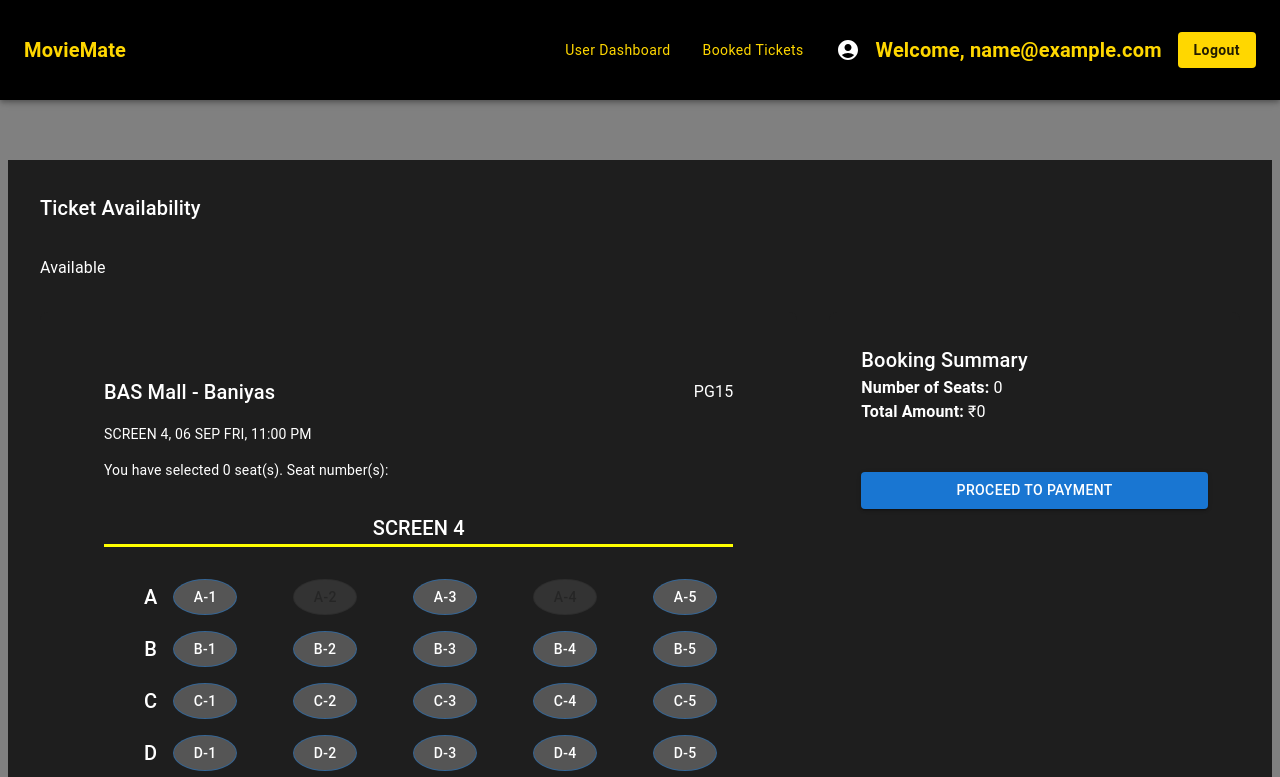
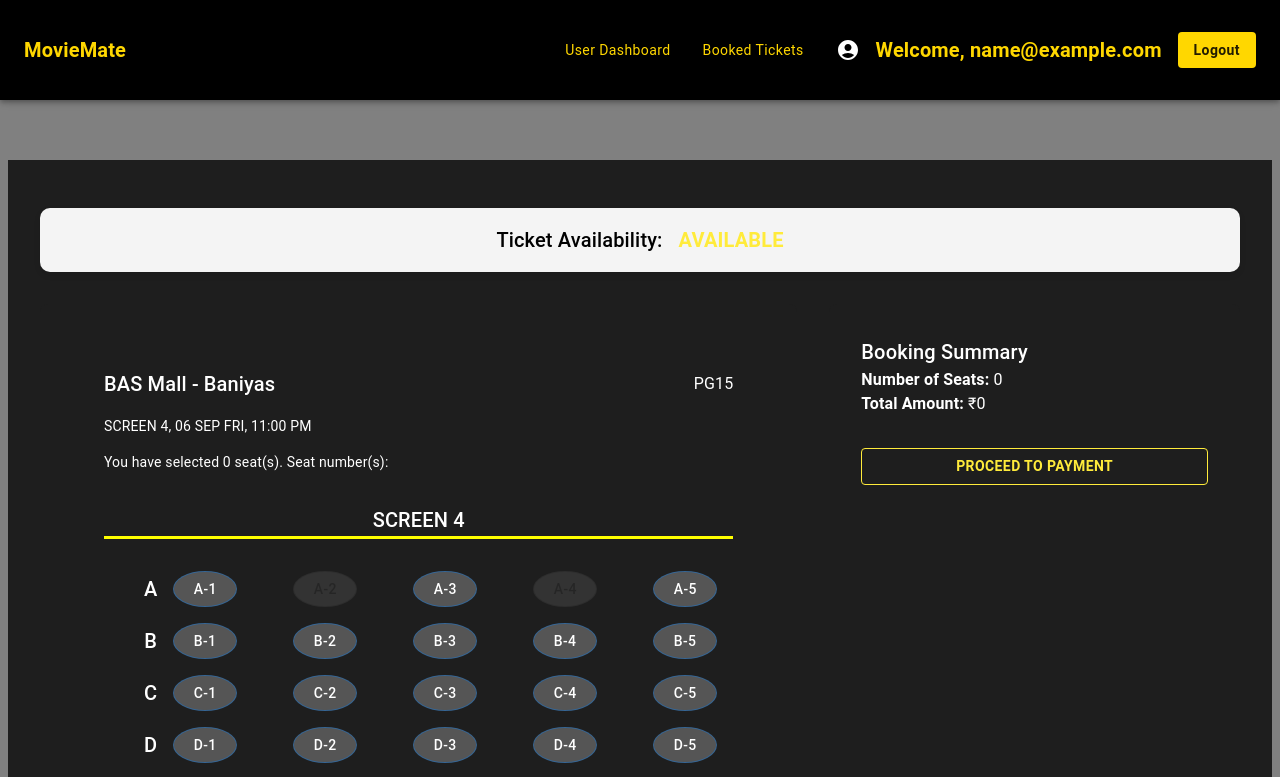
Before and after one commit to Preethuakhilraj/MovieMate-Week2, a React (Vite) app in the folder Frontend/: page /movies/1/book-ticket in a window 1280 px wide. Shown: the top 777 px of the page. Built offline with nearby package versions, Linux system fonts and the light colour scheme; sample sign-in values are in the browser's storage.

Commit message:
update bookticket

```diff
--- a/Frontend/src/Pages/Bookticket.jsx
+++ b/Frontend/src/Pages/Bookticket.jsx
@@ -156,12 +156,170 @@
 //     </Box>
 //   );
 // }import { useState, useEffect } from "react";
+// import { useState, useEffect } from "react";
+// import { Box, Typography, Button } from "@mui/material";
+// import SeatSelection from "./SeatSelection";
+// import axiosInstance from "./axiosinterceptor";
+// import RenderRazorpay from "./Payment";
+// import { useNavigate, useParams } from "react-router-dom";
+
+// export default function BookTicket() {
+//   const { id } = useParams(); // Ensure the parameter name matches exactly with your route definition.
+//   const [selectedSeats, setSelectedSeats] = useState([]);
+//   const [ticketStatus, setTicketStatus] = useState("Available");
+//   const [displayRazorpay, setDisplayRazorpay] = useState(false);
+//   const [orderDetails, setOrderDetails] = useState({});
+//   const ticketPrice = 100;
+//   const navigate = useNavigate();
+
+//   const RAZORPAY_KEY_ID = "rzp_test_MWAJneIEOdvo1h";  // Move KeyID to a constant or environment variable
+
+//   useEffect(() => {
+//     console.log("Movie ID from useParams:", id); // Helpful for debugging
+//   }, [id]);
+
+//   useEffect(() => {
+//     // Update ticket status based on selected seats count
+//     if (selectedSeats.length === 0) {
+//       setTicketStatus("Available");
+//     } else if (selectedSeats.length < 10) {
+//       setTicketStatus("Fast Filling");
+//     } else {
+//       setTicketStatus("Housefull");
+//     }
+//   }, [selectedSeats]);
+
+//   const handleSeatSelection = (seats) => {
+//     setSelectedSeats(seats); // Update selected seats
+//   };
+
+//   const handleCreateOrder = async (amount, currency) => {
+//     try {
+//       const response = await axiosInstance.post("/payment/order", {
+//         amount,
+//         currency,
+//       });
+//       console.log("Backend order creation response:", response.data);
+
+//       if (response.data && response.data.id) {
+//         setOrderDetails({
+//           orderId: response.data.id,
+//           currency: response.data.currency,
+//           amount: response.data.amount,
+//         });
+//         setDisplayRazorpay(true);  // Trigger Razorpay modal once order is created
+//       } else {
+//         console.error("Invalid order data from backend:", response.data);
+//         alert("Failed to create payment order. Please try again.");
+//       }
+//     } catch (error) {
+//       console.error("Error while creating payment order:", error.response?.data || error.message);
+//       alert("Failed to create payment order. Please try again.");
+//     }
+//   };
+
+//   const handlePaymentSuccess = async (paymentDetails) => {
+//     setDisplayRazorpay(false);  // Close Razorpay modal
+//     const user = JSON.parse(localStorage.getItem("user")); // Retrieve user data from local storage
+
+//     if (!user) {
+//       alert("User not found. Please log in again.");
+//       return;
+//     }
+
+//     try {
+//       const response = await axiosInstance.post(`/booking/bookticket/${id}`, {
+//         seats: selectedSeats,
+//         email: user.email,
+//         paymentDetails,  // Pass payment details for record keeping if necessary
+//       });
+
+//       alert(`Tickets booked successfully! Confirmation sent to ${user.email}`);
+//       const seatNumbers = response.data.seats;
+//       navigate("/success", { state: { seatNumbers } }); // Redirect to success page with seat details
+//       setSelectedSeats([]);  // Clear selected seats after booking
+//       window.location.reload();
+//     } catch (error) {
+//       console.error("Error booking tickets:", error);
+//       alert("Error booking tickets, please try again.");
+//     }
+//   };
+
+//   const handleClosePayment = () => {
+//     setDisplayRazorpay(false);  // Close the Razorpay modal if payment is cancelled
+//   };
+
+//   const totalAmount = selectedSeats.length * ticketPrice;  // Calculate total amount
+
+//   return (
+//     <Box
+//       p={4}
+//       marginTop={20}
+//       display="flex"
+//       flexDirection="column"
+//       gap={4}
+//       bgcolor="#1e1e1e"
+//       color="white"
+//     >
+//       <Typography variant="h6">Ticket Availability</Typography>
+//       <Typography>{ticketStatus}</Typography>
+
+//       <Box display="flex" gap={4}>
+//         <Box flex={2} bgcolor="#1e1e1e" color="white" p={4} borderRadius={2}>
+//           <SeatSelection
+//             selectedSeats={selectedSeats}
+//             onSelect={handleSeatSelection}
+//           />
+//         </Box>
+
+//         <Box
+//           flex={1}
+//           bgcolor="#1e1e1e"
+//           color="white"
+//           p={4}
+//           borderRadius={2}
+//           sx={{ display: "flex", flexDirection: "column", gap: 2 }}
+//         >
+//           <Box>
+//             <Typography variant="h6">Booking Summary</Typography>
+//             <Typography>
+//               <strong>Number of Seats:</strong> {selectedSeats.length}
+//             </Typography>
+//             <Typography>
+//               <strong>Total Amount:</strong> ₹{totalAmount}
+//             </Typography>
+//           </Box>
+
+//           <Button
+//             variant="contained"
+//             color="primary"
+//             sx={{ mt: 4 }}
+//             onClick={() => handleCreateOrder(totalAmount * 100, "INR")}  // Amount in paisa
+//           >
+//             Proceed to Payment
+//           </Button>
+
+//           {displayRazorpay && (
+//             <RenderRazorpay
+//               amount={orderDetails.amount}
+//               currency={orderDetails.currency}
+//               orderId={orderDetails.orderId}
+//               keyId={RAZORPAY_KEY_ID}  // Use keyId from constant
+//               onClose={handleClosePayment}  // Close Razorpay if user cancels
+//               onSuccess={handlePaymentSuccess}  // Handle successful payment
+//             />
+//           )}
+//         </Box>
+//       </Box>
+//     </Box>
+//   );
+// }
+import { useState, useEffect } from "react";
 import { Box, Typography, Button } from "@mui/material";
 import SeatSelection from "./SeatSelection";
 import axiosInstance from "./axiosinterceptor";
 import RenderRazorpay from "./Payment";
 import { useNavigate, useParams } from "react-router-dom";
-import { useEffect, useState } from "react";
 
 export default function BookTicket() {
   const { id } = useParams(); // Ensure the parameter name matches exactly with your route definition.
@@ -176,16 +334,16 @@ export default function BookTicket() {
   useEffect(() => {
     console.log("Id from useParams:", id);
   }, [id]);
-
     useEffect(() => {
       if (selectedSeats.length === 0) {
         setTicketStatus("Available");
-    } else if (selectedSeats.length < 10) {
+      } else if (selectedSeats.length > 0 && selectedSeats.length < 25) {
         setTicketStatus("Fast Filling");
       } else {
         setTicketStatus("Housefull");
       }
     }, [selectedSeats]);
+
 
   useEffect(() => {
     console.log(displayRazorpay);
@@ -223,9 +381,11 @@ export default function BookTicket() {
     }
   };
 
+
+
   const handlePaymentSuccess = async () => {
     setDisplayRazorpay(false);
-    const user = JSON.parse(localStorage.getItem("user"));
+    const user = JSON.parse(sessionStorage.getItem("user"));
     if (!user) {
       alert("User not found. Please log in again.");
       return;
@@ -237,7 +397,6 @@ export default function BookTicket() {
       });
       alert(`Tickets booked successfully! Confirmation sent to ${user.email}`);
       const seatNumbers = response.data.seats;
-      // window.location.reload();
             setSelectedSeats([]);
       navigate("/success", { state: { seatNumbers } });
     } catch (error) {
@@ -263,9 +422,29 @@ export default function BookTicket() {
       bgcolor="#1e1e1e"
       color="white"
     >
-      <Typography variant="h6">Ticket Availability</Typography>
-      <Typography>{ticketStatus}</Typography>
-
+     <Box
+      display="flex"
+      alignItems="center"
+      justifyContent="center"
+      bgcolor="#f4f4f4"
+      borderRadius="10px"
+      p={2}
+      mt={2}
+      boxShadow="0 3px 6px rgba(0,0,0,0.1)"
+    >
+      <Typography variant="h6" color="black" mr={2}>
+        Ticket Availability:
+      </Typography>
+      <Box display="flex" alignItems="center" justifyContent="center">
+              <Typography
+          variant="h6"
+          color='#ffeb3b'
+          sx={{ fontWeight: 'bold', textTransform: 'uppercase' }}
+        >
+          {ticketStatus}
+        </Typography>
+      </Box>
+    </Box>
       <Box display="flex" gap={4}>
         <Box flex={2} bgcolor="#1e1e1e" color="white" p={4} borderRadius={2}>
           <SeatSelection
@@ -293,10 +472,21 @@ export default function BookTicket() {
           </Box>
 
           <Button
-            variant="contained"
-            color="primary"
-            sx={{ mt: 4 }}
+  variant="outlined"
+  fullWidth
   onClick={() => handleCreateOrder(totalAmount * 100, "INR")}
+  sx={{
+    mt: 2,
+   // margin-left shorthand
+    color: '#ffeb3b',
+    borderColor: '#ffeb3b',
+    fontWeight: 'bold',
+    '&:hover': {
+      backgroundColor: '#ffeb3b',
+      color: '#000',
+    },
+  }}
+
           >
             Proceed to Payment
           </Button>
```
Lines whose indentation alone changed are shown as unchanged.
